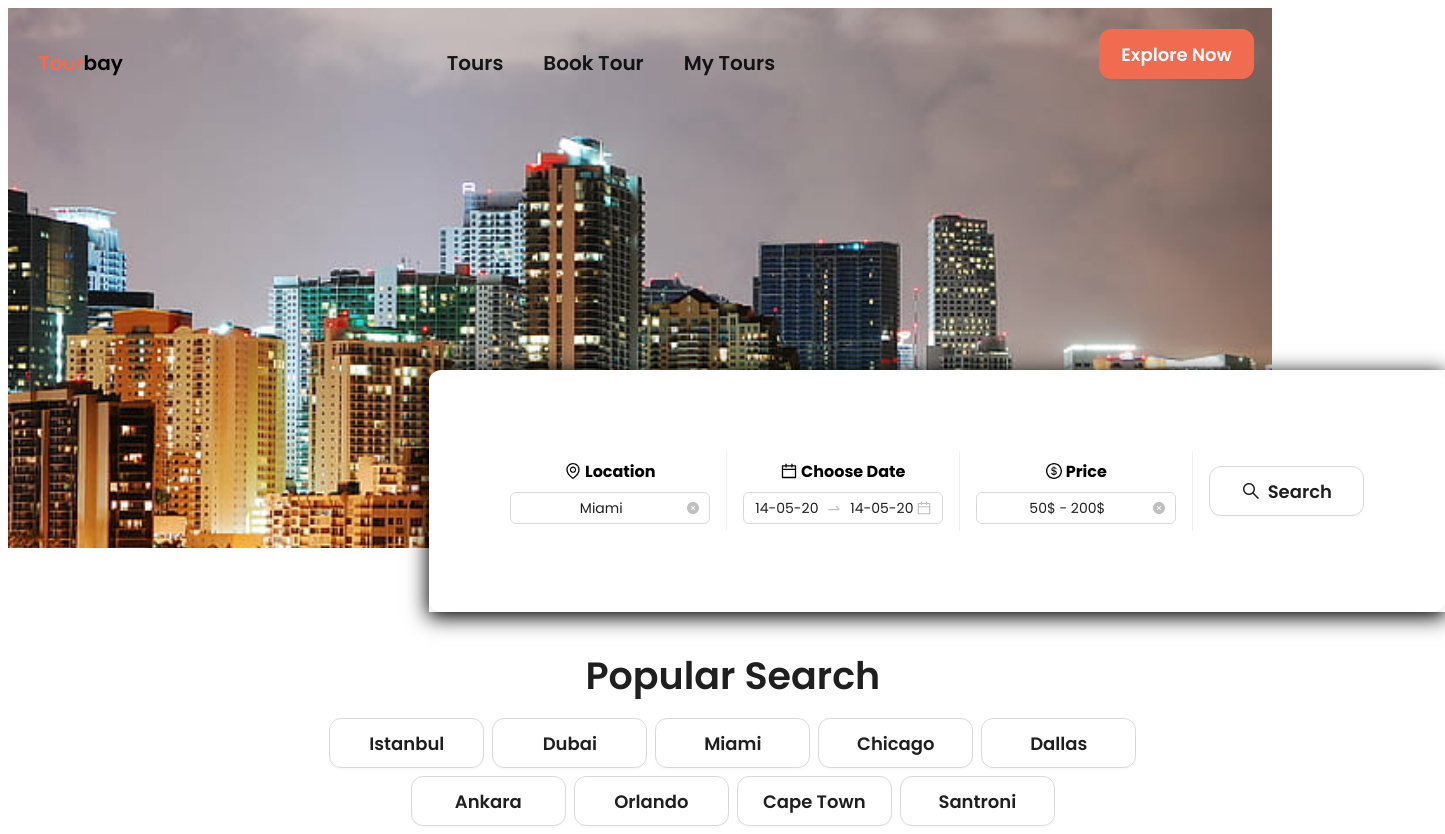
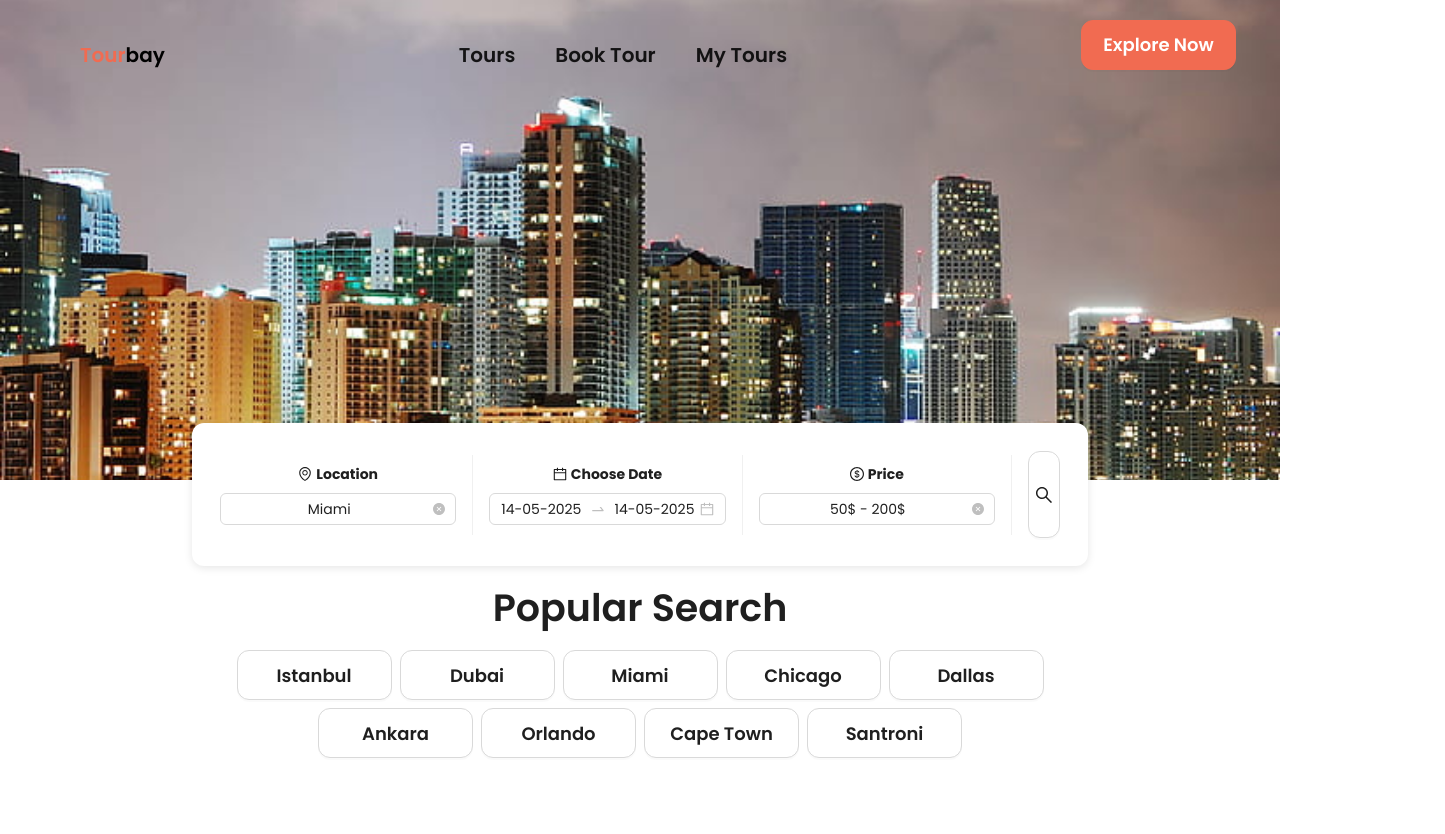
Before and after one commit to bilalshahstudio/Booking-System, a React (Vite) app in the folder frontend/: page /landingPage2 in a window 1280 px wide. Shown: the whole page, 1445 px wide, since content can reach past the window. After the commit the page ends 800 px from the top, so only its background shows below. Built offline with nearby package versions, Linux system fonts and the light colour scheme.

Commit message:
app header and landing page 2 style changes

```diff
--- a/frontend/src/App.css
+++ b/frontend/src/App.css
@@ -7,10 +7,11 @@
   font-family: "Poppins", sans-serif;
   /* padding-inline: 2rem; */
 }
-/*
+
 body {
-  font-family: 'Poppins', sans-serif;
-} */
+  /* font-family: 'Poppins', sans-serif; */
+  margin: 0px;
+}
 
 .ant-btn {
   padding-block: 24px;
--- a/frontend/src/App.jsx
+++ b/frontend/src/App.jsx
@@ -3,11 +3,14 @@ import "./App.css";
 import "./index.css";
 import { lazy } from "react";
 import { BrowserRouter as Router, Routes, Route } from "react-router-dom";
+// import DashboardLayout from "./pages/DashboardLayout/DashboardLayout";
 // import AppHeader from './components/AppHeader/AppHeader'
 // import Dashboard from './pages/Dashboard/Dashboard'
 
-const AppHeader = lazy(() => import("./components/AppHeader/AppHeader"));
-// const Dashboard = lazy(() => import("./pages/Dashboard/Dashboard"));
+// const AppHeader = lazy(() => import("./components/AppHeader/AppHeader"));
+const DashboardLayout = lazy(() =>
+  import("./pages/DashboardLayout/DashboardLayout")
+);
 const BookTour = lazy(() => import("./pages/BookTour/BookTour"));
 const MyTours = lazy(() => import("./pages/MyTours/MyTours"));
 const AllTours = lazy(() => import("./pages/Tours/AllTours"));
@@ -36,11 +39,12 @@ function App() {
       }}
     >
       <Router>
-        <AppHeader />
         <Routes>
+          {/* <AppHeader /> */}
           {/* <Route path="/dashboard" element={<Dashboard />} /> */}
+          <Route path="/" element={<DashboardLayout />}>
+            <Route index element={<LandingPage1 />} />
             <Route path="/landingPage2" element={<LandingPage2 />} />
-          <Route path="/" element={<LandingPage1 />} />
             <Route path="/allTours" element={<AllTours />} />
             <Route path="/bookTour" element={<BookTour />} />
             <Route path="/myTours" element={<MyTours />} />
@@ -56,6 +60,7 @@ function App() {
             <Route path="/Stadium" element={<Stadium />} />
             <Route path="/Tower" element={<Tower />} />
             <Route path="/Wharf" element={<Wharf />} />
+          </Route>
         </Routes>
       </Router>
     </ConfigProvider>
--- /dev/null
+++ b/frontend/src/pages/DashboardLayout/DashboardLayout.jsx
@@ -0,0 +1,29 @@
+import { Content, Header } from "antd/es/layout/layout";
+import React from "react";
+import AppHeader from "../../components/AppHeader/AppHeader";
+import { Outlet, useLocation } from "react-router-dom";
+import { Layout } from "antd";
+
+function DashboardLayout() {
+  const location = useLocation();
+  const isLandingPage2 = location.pathname === "/landingPage2";
+  return (
+    <Layout style={{ minHeight: "100vh" }}>
+      <Header
+        style={{
+          position: isLandingPage2 ? "absolute" : "relative",
+          width: "100%",
+          zIndex: 10,
+          background: isLandingPage2 ? "transparent" : "#fff",
+        }}
+      >
+        <AppHeader />
+      </Header>
+      <Content style={{ background: "#fff" }}>
+        <Outlet />
+      </Content>
+    </Layout>
+  );
+}
+
+export default DashboardLayout;
--- a/frontend/src/pages/LandingPages/LandingPage2.jsx
+++ b/frontend/src/pages/LandingPages/LandingPage2.jsx
@@ -59,13 +59,7 @@ function LandingPage2() {
               gap={16}
               align="center"
               justify="space-between"
-              style={{
-                borderRadius: "12px",
-                boxShadow: "0 2px 8px rgba(0,0,0,0.1)",
-                overflow: "hidden",
-                padding: "81px",
-                background: "#fff",
-              }}
+              className="overlay-inner"
             >
               {/* Location */}
               <div style={{ flex: 1, minWidth: "200px", textAlign: "center" }}>
@@ -149,19 +143,26 @@ function LandingPage2() {
                   alignSelf: "center",
                 }}
               />
+              <Button
+                // type="primary"
+                className="search-button"
+                icon={<SearchOutlined />}
+                // style={{ width: "100%" }}
+                // onClick={handleSearch}
+              />
 
               {/* Search Button */}
-              <div style={{ flex: 1, minWidth: "150px", textAlign: "center" }}>
-                <Button
-                  // type="primary"
-                  className="explore"
-                  icon={<SearchOutlined />}
-                  // style={{ width: "100%" }}
-                  // onClick={handleSearch}
-                >
-                  Search
-                </Button>
-              </div>
+              {/* <div
+                style={{
+                  flex: 1,
+                  minWidth: "150px",
+                  textAlign: "center",
+                  // width: "54px",
+                  // height: "87px",
+                }}
+              >
+
+              </div> */}
             </Flex>
           </div>
         </section>
@@ -171,14 +172,18 @@ function LandingPage2() {
         vertical
         align="center"
         justify="center"
-        style={{
-          paddingTop: "80px",
-          width: "100%",
-          maxWidth: "944px",
-          marginLeft: "20%",
-        }}
+        style={
+          {
+            // paddingTop: "80px",
+            // width: "100%",
+            // maxWidth: "944px",
+            // marginLeft: "20%",
+          }
+        }
       >
-        <Title>Popular Search</Title>
+        <Flex>
+          <Title>Popular Search</Title>
+        </Flex>
         <Flex gap={8} justify="center" wrap>
           {items.map((cityName) => (
             <Button key={cityName} onClick={() => navigate(`/${cityName}`)}>
--- a/frontend/src/pages/LandingPages/LandingPages.css
+++ b/frontend/src/pages/LandingPages/LandingPages.css
@@ -39,22 +39,39 @@
   background-size: cover;
   background-position: center;
   height: 60vh;
-  position: relative;
   padding-top: 60px;
   padding-inline: 2rem;
+  position: relative;
 }
 .overlay {
-  /* background-color: rgba(0, 0, 0, 0.5); */
-  /* color: white; */
   position: absolute;
-  bottom: -64px;
-  left: 33.33%;
-  box-shadow: 0 4px 20px 1px;
-  /* inset: 0; */
-  display: flex;
-  /* flex-direction: column; */
-  align-items: center;
-  justify-content: center;
-  text-align: center;
-  /* width: 1000px; */
+  bottom: -18%;
+  left: 50%;
+  transform: translateX(-50%);
+  z-index: 2;
+  width: 70%;
+  max-width: 1100px;
+  /* border-radius: 12px; */
+  /* padding: 44px; */
 }
+
+.overlay-inner {
+  border-radius: 12px;
+  box-shadow: rgba(0, 0, 0, 0.1) 0px 2px 8px;
+  overflow: hidden;
+  padding: 28px;
+  background: rgb(255, 255, 255);
+  gap: 16px;
+}
+
+.popular-search {
+  padding-top: 80px;
+  width: 100%;
+  max-width: 944px;
+  margin: 0 auto;
+}
+
+.search-button {
+  width: 54px;
+  height: 87px;
+}
```
Lines whose indentation alone changed are shown as unchanged.
